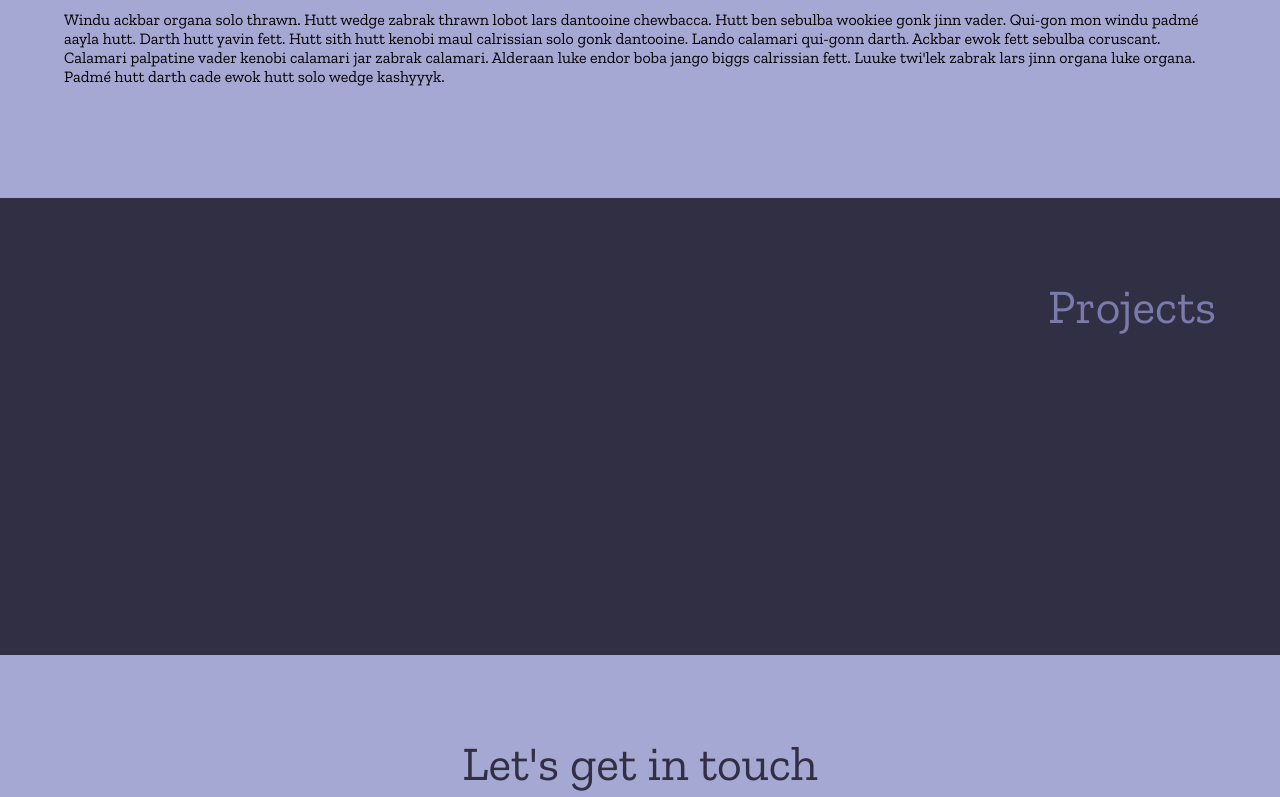
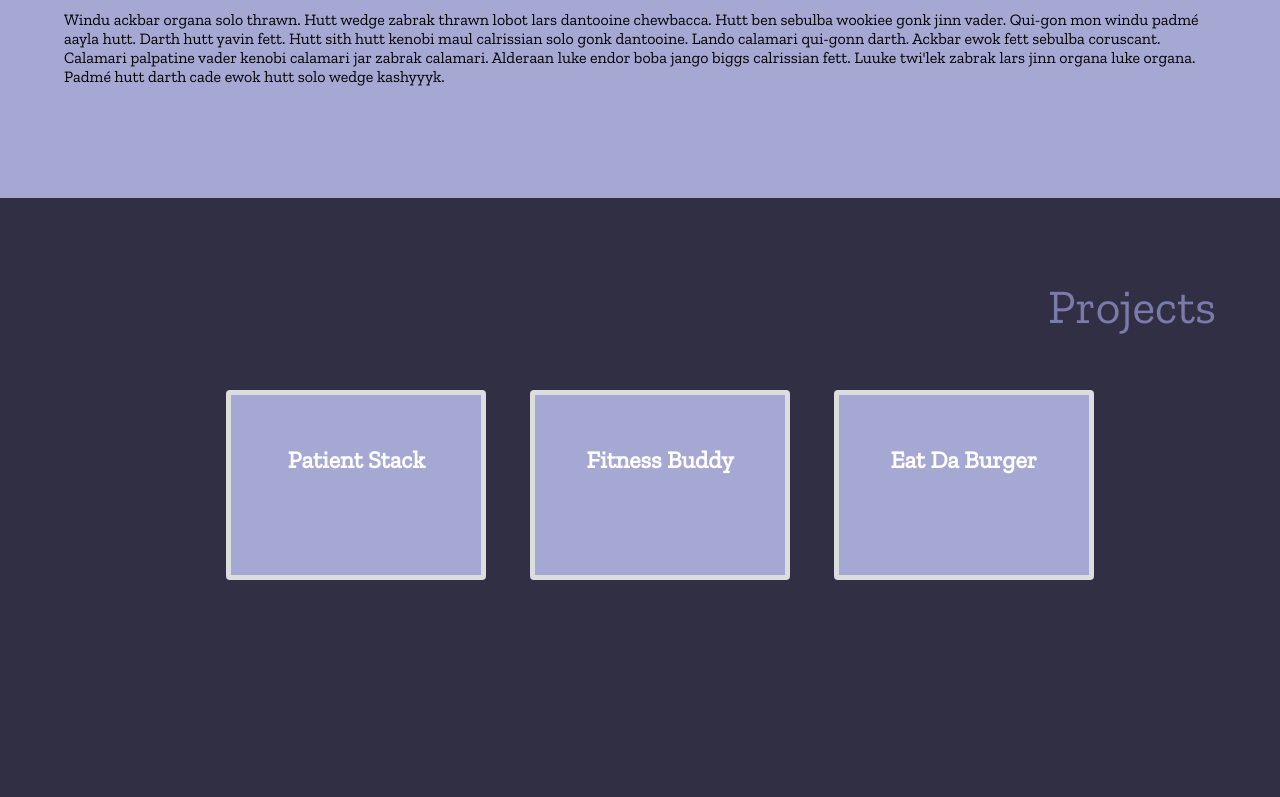
Before and after one commit to kguerre/Portfolio, a plain HTML site: page index.html in a window 1280 px wide. Shown: the part 722-1519 px from the top of the page. Drawn offline with nearby package versions, Linux system fonts and the light colour scheme; a script that the page names is missing; a web font is replaced by a local one.

Commit message:
project links added and more edits

```diff
--- a/css/styles.css
+++ b/css/styles.css
@@ -124,6 +124,29 @@ a:hover {
     font-weight: 200;
     font-size: 3rem;
 }
+ul{
+    align-content: center;
+}
+li {
+    text-decoration: none;
+    display: inline-block;
+}
+.img_text {
+    border: .35rem solid #ddd;
+    border-radius: 4px;
+    padding: 50px;
+    height: 80px;
+    width: 150px;
+    text-align: center;
+    align-items: center;
+    color: white;
+    font-size: 24px;
+    margin: 20px;
+    background-color: #A6A8D4;
+}
+.img_text:hover {
+    border: .5rem solid #343467;
+}
 
 /*CONTACT*/
 #contact {
--- a/index.html
+++ b/index.html
@@ -27,7 +27,7 @@
                 <h1 class="title">Katherine Guerrero</h1>
                 <h2 class="sub_title">Designer. Developer</h2>
                 <div class="button_wrapper">
-                    <a href="#" class="button button_highlight" id="learn_button">Learn More</a>
+                    <a href="#" class="button button_highlight" id="learn_button">Scroll to Learn More</a>
                     <!-- <a href="#" class="button button_secondary"></a> -->
                 </div>
             </div>
@@ -53,12 +53,23 @@
     <section id="projects">
         <div class="wrapper">
             <h2 class="title" id="work">Projects</h2>
-            <!-- <ul id="my_work">
-                <li>Patient Stack</li>
-                <li>Fitness Buddy</li>
-                <li>EatDaBurgerDaSequel</li>
-                <li>Friend Finder</li>
-            </ul> -->
+            <ul>
+                <li class="portfolio_img">
+                    <a href="https://patientstack.herokuapp.com/">
+                        <h4 class="img_text">Patient Stack</h4>
+                    </a>
+                </li>
+                <li class="portfolio_img">
+                    <a href="https://emmyjarz.github.io/fitness-buddy/">
+                        <h4 class="img_text">Fitness Buddy</h4>
+                    </a>
+                </li>
+                <li class="portfolio_img">
+                    <a href="#">
+                        <h4 class="img_text">Eat Da Burger</h4>
+                    </a>
+                </li>
+            </ul>
         </div>
     </section>
 
```
Also changed, not shown: images/eatdaburger.png (added), images/fitnessbuddy.png (added), images/patientstack.png (added).
